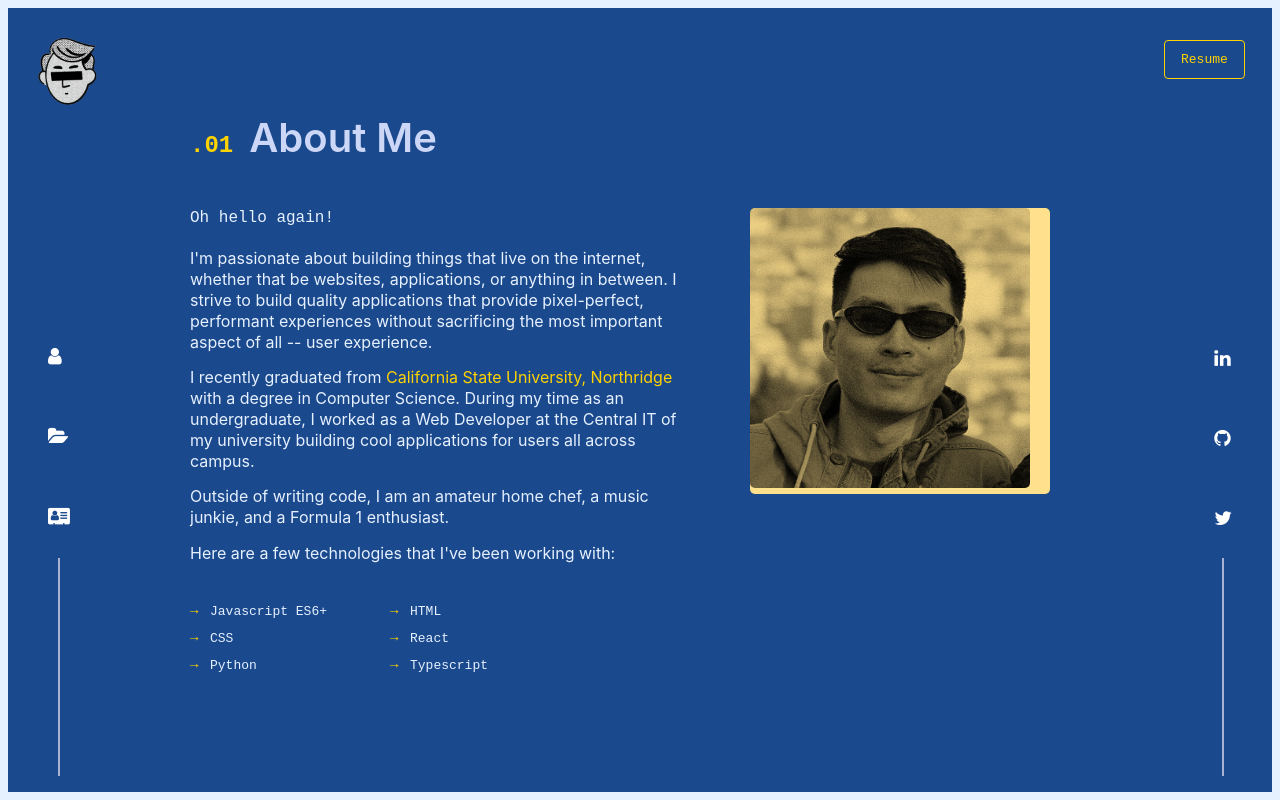
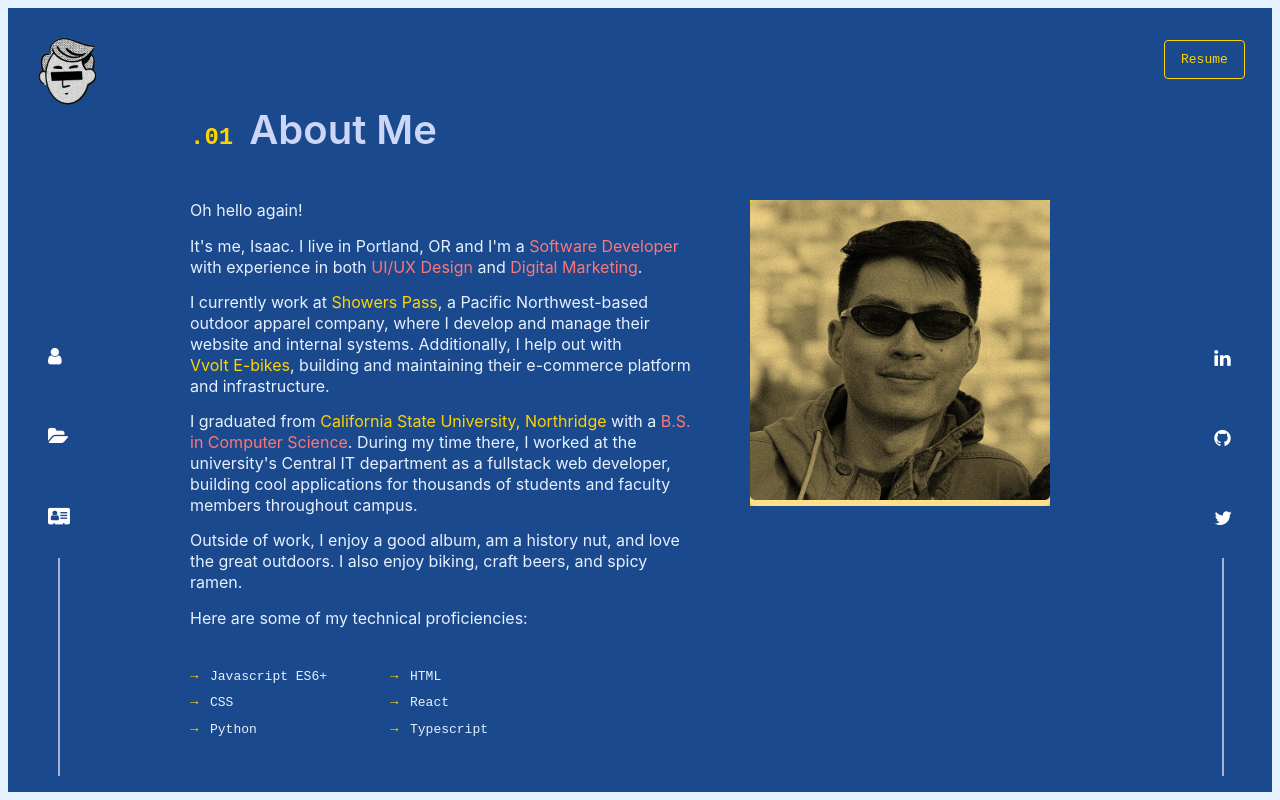
Before and after one commit to isaacxw/isaacteh-v2, a Next.js app: page /about in a window 1280 px wide. Built offline with nearby package versions, Linux system fonts and the light colour scheme.

Commit message:
update bio

```diff
--- a/src/components/sections/about.js
+++ b/src/components/sections/about.js
@@ -34,6 +34,10 @@
 
     a {
         color: var(--yellow);
+    }
+
+    span {
+        color:rgb(254, 118, 118);
     }
 
     .pre-intro {
@@ -88,7 +92,6 @@
         display: block;
         position: relative;
         width: 100%;
-        border-radius: 5px;
         background-color: var(--yellow);
 
         &:hover,
@@ -152,27 +155,34 @@
             <div className="inner">
                 <StyledText>
                     <div>
-                        <p className="pre-intro">
+                        <p>
                             Oh hello again!
                         </p>
                         <p>
-                            I'm passionate about building things that live on the internet, whether that be websites,
-                            applications, or anything in between. I strive to build quality applications that provide
-                            pixel-perfect, performant experiences without sacrificing the most important aspect of all -- user experience.
+                            It's me, Isaac. I live in Portland, OR and I'm a <span>Software Developer</span> with experience
+                            in both <span>UI/UX Design</span> and <span>Digital Marketing</span>.
                         </p>
 
                         <p>
-                            I recently graduated from{' '}
-                            <a href="https://www.csun.edu">California State University, Northridge</a> with a
-                            degree in Computer Science. During my time as an undergraduate, I worked as a Web Developer
-                            at the Central IT of my university building cool applications for users all across campus.
+                            I currently work at <a href="https://showerspass.com" alt="Showers Pass" target="_blank">Showers Pass</a>,
+                            a Pacific Northwest-based outdoor apparel company, where I develop and manage their website and internal systems. Additionally,
+                            I help out with <a href="https://vvolt.com" alt="Vvolt" target="_blank">Vvolt E-bikes</a>,
+                            building and maintaining their e-commerce platform and infrastructure.
                         </p>
 
                         <p>
-                            Outside of writing code, I am an amateur home chef, a music junkie, and a Formula 1 enthusiast.
+                            I graduated from <a href="https://www.csun.edu">California State University, Northridge</a> with
+                            a <span>B.S. in Computer Science</span>. During my time there, I worked at the university's Central
+                            IT department as a fullstack web developer, building cool applications for thousands of students and
+                            faculty members throughout campus.
                         </p>
 
-                        <p>Here are a few technologies that I've been working with:</p>
+                        <p>
+                            Outside of work, I enjoy a good album, am a history nut, and love the great outdoors. I also enjoy biking,
+                            craft beers, and spicy ramen.
+                        </p>
+
+                        <p>Here are some of my technical proficiencies:</p>
                     </div>
 
                     <ul className="skills-list">
@@ -187,8 +197,8 @@
                             alt="Isaac Teh"
                             className="img"
                             layout="fixed"
-                            width={280}
-                            height={280}
+                            width={300}
+                            height={300}
                         />
                     </div>
                 </StyledImage>
```
